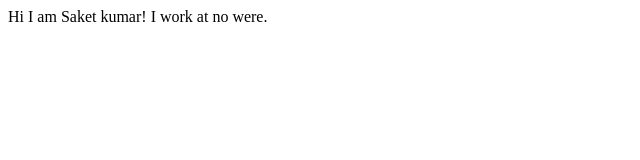
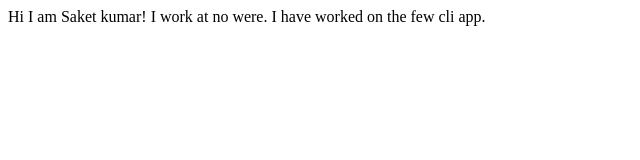
Before and after one commit to kumarsaket601/Saketlearn, a plain HTML site: page index.html in a window 1280 px wide. Shown: the whole page, without its empty margins (0-640 px from the left). Drawn offline with Linux system fonts and the light colour scheme.

Commit message:
updates detail of projects

```diff
--- a/index.html
+++ b/index.html
@@ -12,5 +12,7 @@
     Hi I am Saket kumar!
 
    I work at no were.
+
+   I have worked on the few cli app.
 </body>
 </html>
```
